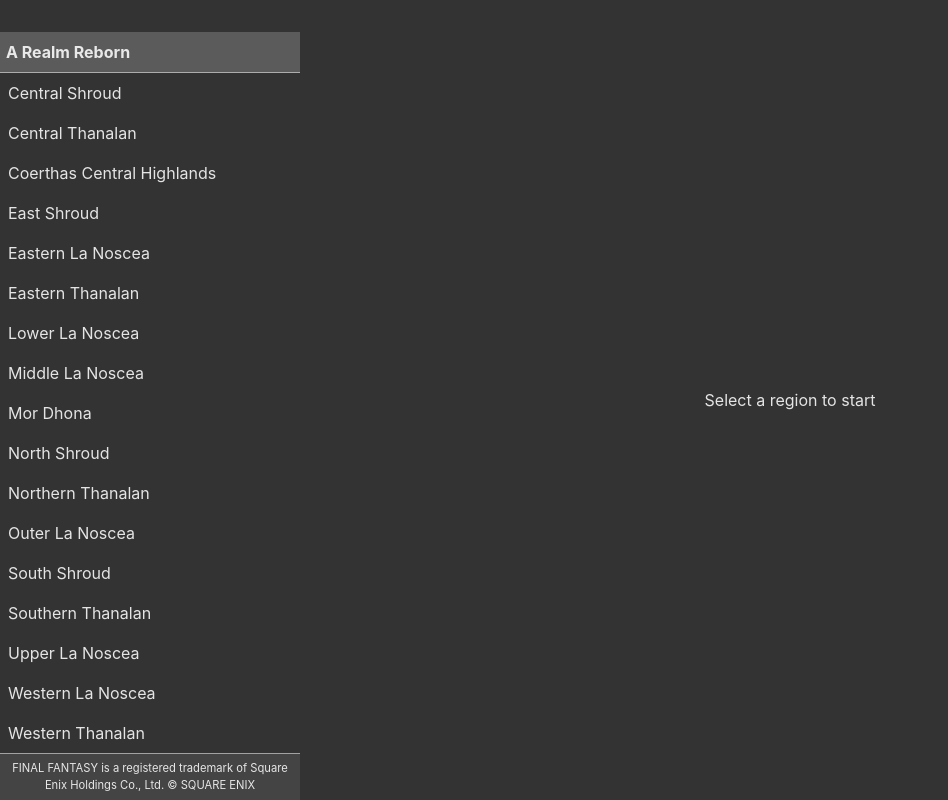
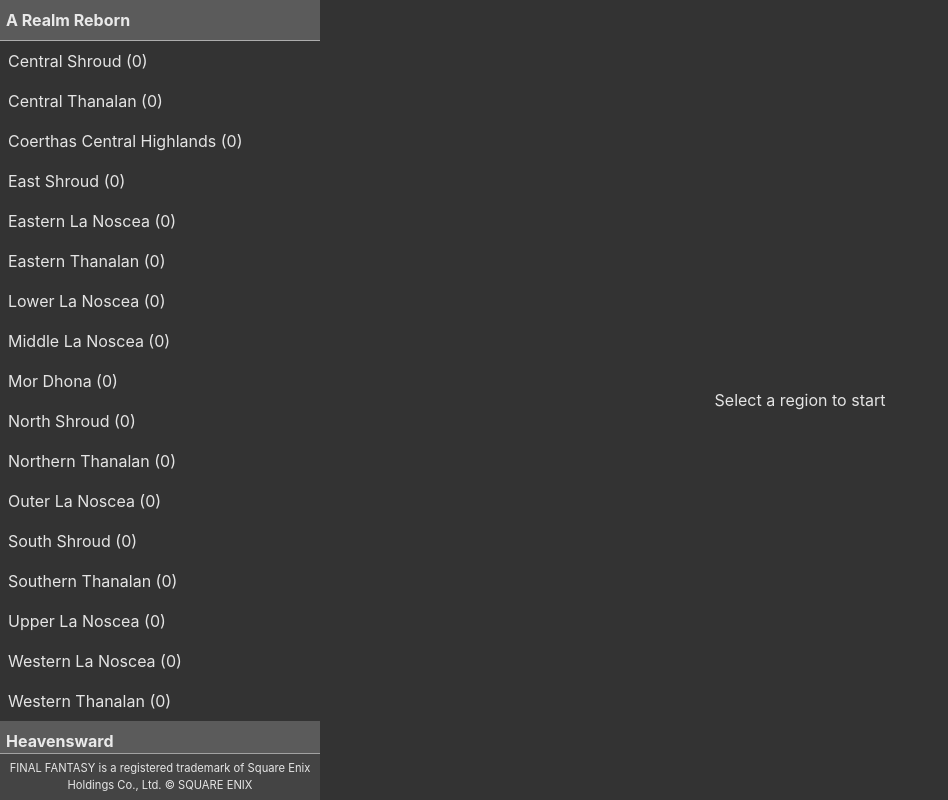
Before and after one commit to LieutenantR2/s-mapping-tracker, a React (Vite) app: page / in a window 1280 px wide. Shown: the whole page, without its empty margins (0-948 px from the left). Built offline with nearby package versions, Linux system fonts and the light colour scheme.

Commit message:
Add status section on kill counts expected.
Also added a clear count button on map.

```diff
--- a/src/App.tsx
+++ b/src/App.tsx
@@ -8,6 +8,7 @@
 import LOCATION_DATA from './data/Map.ts';
 import React from 'react';
 import PATCHES from './data/Patch.ts';
+import ExpectedKills from './constants/ExpectedKills.ts';
 
 const Styles = css({
   flexGrow: 1,
@@ -28,11 +29,96 @@
     display: 'flex',
     flexDirection: 'column',
     flexGrow: 0,
-    width: '300px',
+    width: '320px',
     height: '100%',
 
     '& .status': {
-      backgroundColor: 'red',
+      margin: '0 0 24px',
+      borderBottom: '1px solid rgba(255, 255, 255, 0.4)',
+
+      '& .status-type': {
+        display: 'flex',
+        flexDirection: 'row',
+        fontWeight: 'bold',
+      },
+
+      '& .status-a-rank': {
+        marginTop: '-6px',
+        padding: '0 24px 6px',
+
+        '& .status-a-rank-button': {
+          display: 'inline-block',
+          width: '8px',
+          height: '8px',
+          backgroundColor: 'black',
+          border: '2px solid white',
+          borderRadius: '50%',
+          cursor: 'pointer',
+          marginLeft: '12px',
+
+          '&.active': {
+            backgroundColor: 'white',
+          },
+
+          '&.disabled': {
+            display: 'none',
+          },
+        },
+      },
+
+      '& .status-type-name': {
+        padding: '8px',
+        flexGrow: 1,
+        flexShrink: 1,
+        flexBasis: '180px',
+        overflow: 'hidden',
+        textOverflow: 'ellipsis',
+        whiteSpace: 'nowrap',
+      },
+
+      '& .status-type-count': {
+        padding: '8px',
+        flexGrow: 1,
+        flexShrink: 0,
+        flexBasis: '30px',
+        textAlign: 'center',
+        fontSize: '1.1rem',
+      },
+
+      '& .status-type-expected': {
+        fontWeight: 'normal',
+        padding: '8px',
+        flexGrow: 1,
+        flexShrink: 0,
+        flexBasis: '30px',
+        textAlign: 'center',
+        fontSize: '1.1rem',
+        fontStyle: 'italic',
+      },
+
+      '& .status-type-0': {
+        backgroundColor: 'rgba(9, 81, 210, 1)',
+
+        '& .status-type-count': {
+          backgroundColor: 'rgba(0, 182, 0, 1)',
+        },
+      },
+
+      '& .status-type-1': {
+        backgroundColor: 'rgba(140, 81, 210, 1)',
+
+        '& .status-type-count': {
+          backgroundColor: 'rgba(65, 134, 92, 1)',
+        },
+      },
+
+      '& .status-type-2': {
+        backgroundColor: 'rgba(30, 176, 212, 1)',
+
+        '& .status-type-count': {
+          backgroundColor: 'rgba(0, 101, 0, 1)',
+        },
+      },
     },
 
     '& .locations-list': {
@@ -40,7 +126,6 @@
       flexDirection: 'column',
       flexGrow: 1,
       overflowY: 'scroll',
-      padding: '32px 0',
 
       '& .patch-heading': {
         padding: '8px 6px',
@@ -75,6 +160,20 @@
     justifyContent: 'center',
     alignItems: 'center',
 
+    '& .clear-button': {
+      fontSize: '1rem',
+      cursor: 'pointer',
+      position: 'absolute',
+      top: 0,
+      right: 0,
+      padding: '4px 8px',
+      backgroundColor: 'rgba(255, 19, 14, 0.8)',
+
+      '&:hover': {
+        backgroundColor: 'rgba(200, 19, 14, 0.8)',
+      },
+    },
+
     '& .spawn-point': {
       color: 'rgb(222, 226, 230)',
       fontWeight: 'bold',
@@ -94,7 +193,7 @@
         backgroundColor: 'rgba(9, 81, 210, 0.9)',
 
         '&.has-data': {
-          backgroundColor: 'rgba(0,182,0,0.9)',
+          backgroundColor: 'rgba(0, 182, 0, 0.9)',
         },
       },
 
@@ -102,15 +201,15 @@
         backgroundColor: 'rgba(140, 81, 210, 0.9)',
 
         '&.has-data': {
-          backgroundColor: 'rgba(0,101,0,0.9)',
+          backgroundColor: 'rgba(65,134,92,0.9)',
         },
       },
 
       '&.type-2': {
-        backgroundColor: 'rgba(30,176,212,0.9)',
+        backgroundColor: 'rgba(30, 176, 212, 0.9)',
 
         '&.has-data': {
-          backgroundColor: 'rgba(78,169,112,0.9)',
+          backgroundColor: 'rgba(0, 101, 0, 0.9)',
         },
       },
 
@@ -121,7 +220,28 @@
   },
 });
 
-function App() {
+function getLocationBRankCounts(
+  location: RegionData,
+  counter: Record<string, Record<string, number>>
+): Record<string, number> {
+  return Object.keys(location.spawns).reduce(
+    (result, bRank) => {
+      result[bRank] = Object.values(counter[bRank] ?? {}).reduce((a, b) => a + b, 0);
+      return result;
+    },
+    {} as Record<string, number>
+  );
+}
+
+function getLocationTotalCount(
+  location: RegionData,
+  counter: Record<string, Record<string, number>>
+): number {
+  const bRankCounts = getLocationBRankCounts(location, counter);
+  return Object.values(bRankCounts).reduce((a, b) => a + b, 0);
+}
+
+const App = () => {
   const mapRef = useRef<HTMLDivElement>(null);
   const { width = 0, height = 0 } = useResizeObserver({
     ref: mapRef,
@@ -131,11 +251,23 @@
   const [yOffset, setYOffset] = useState(0);
   const [ratio, setRatio] = useState(1);
 
+  const [locationACounts, setLocationACounts] = useState<Record<string, number>>({});
+  const [locationBCounts, setLocationBCounts] = useState<Record<string, number> | undefined>(
+    undefined
+  );
   const [counter, setCounter] = useState<Record<string, Record<string, Record<string, number>>>>(
     {}
   );
   const [selectedRegion, setSelectedRegion] = useState<RegionData | undefined>();
   const [points, setPoints] = useState<Record<string, [number, number][]>>({});
+
+  useEffect(() => {
+    if (selectedRegion) {
+      setLocationBCounts(getLocationBRankCounts(selectedRegion, counter[selectedRegion.id] ?? {}));
+    } else {
+      setLocationBCounts(undefined);
+    }
+  }, [selectedRegion, counter]);
 
   useEffect(() => {
     if (selectedRegion) {
@@ -195,10 +327,80 @@
     [counter, selectedRegion]
   );
 
+  const clearCount = useCallback(() => {
+    if (selectedRegion) {
+      setCounter({
+        ...counter,
+        [selectedRegion.id]: {},
+      });
+    }
+  }, [selectedRegion, counter]);
+
+  const handleACount = useCallback(
+    (bRankName: string, pos: number) => {
+      const prevCount = locationACounts[bRankName] ?? 0;
+      let nextCount = prevCount;
+      if (prevCount >= 2 || prevCount == 0) {
+        nextCount = 1;
+      } else {
+        nextCount = pos == 2 ? 2 : 0;
+      }
+      setLocationACounts({
+        ...locationACounts,
+        [bRankName]: nextCount,
+      });
+    },
+    [locationACounts]
+  );
+
   return (
     <div css={Styles}>
       <div className="sidebar">
-        <div className="status"></div>
+        {selectedRegion && locationBCounts && (
+          <div className="status">
+            {Object.keys(locationBCounts).map((bRank, i) => (
+              <React.Fragment key={bRank}>
+                <div className={`status-type status-type-${i}`}>
+                  <span className="status-type-name">{bRank}</span>{' '}
+                  <span className="status-type-expected">
+                    {bRank !== 'A Ranks' &&
+                      ExpectedKills[
+                        (selectedRegion.spawns[bRank]?.length ?? 0) -
+                          (selectedRegion.patch > 2 ? (locationACounts[bRank] ?? 0) : 1)
+                      ]}
+                  </span>
+                  <span className="status-type-count">{locationBCounts[bRank]}</span>
+                </div>
+                {selectedRegion.patch > 2 && bRank !== 'A Ranks' && (
+                  <div className={`status-a-rank status-type-${i}`}>
+                    A Ranks:
+                    <span
+                      className={clsx({
+                        'status-a-rank-button': true,
+                        active: (locationACounts[bRank] ?? 0) >= 1,
+                        disabled:
+                          (locationACounts[bRank] ?? 0) < 1 &&
+                          Object.values(locationACounts).reduce((a, b) => a + b, 0) >= 2,
+                      })}
+                      onClick={() => handleACount(bRank, 1)}
+                    />
+                    <span
+                      className={clsx({
+                        'status-a-rank-button': true,
+                        active: (locationACounts[bRank] ?? 0) >= 2,
+                        disabled:
+                          (locationACounts[bRank] ?? 0) < 1 ||
+                          ((locationACounts[bRank] ?? 0) < 2 &&
+                            Object.values(locationACounts).reduce((a, b) => a + b, 0) >= 2),
+                      })}
+                      onClick={() => handleACount(bRank, 2)}
+                    />
+                  </div>
+                )}
+              </React.Fragment>
+            ))}
+          </div>
+        )}
         <div className="locations-list">
           {PATCHES.map((patch) => {
             return (
@@ -213,7 +415,7 @@
                     key={i}
                     onClick={() => setSelectedRegion(location)}
                   >
-                    {location.name}
+                    {location.name} ({getLocationTotalCount(location, counter[location.id] ?? {})})
                   </div>
                 ))}
               </React.Fragment>
@@ -230,7 +432,8 @@
         className={clsx({ map: true, [`${selectedRegion?.id ?? 'not-selected'}`]: true })}
       >
         {selectedRegion ? (
-          Object.keys(points).map((name: string, type) => {
+          <>
+            {Object.keys(points).map((name: string, type) => {
               return points[name].map(([x, y], i) => (
                 <React.Fragment key={i}>
                   <span
@@ -250,13 +453,17 @@
                   </span>
                 </React.Fragment>
               ));
-          })
+            })}
+            <div className="clear-button" onClick={clearCount}>
+              Clear
+            </div>
+          </>
         ) : (
           <div className="no-map-text">Select a region to start</div>
         )}
       </div>
     </div>
   );
-}
+};
 
 export default App;
```
Lines whose indentation alone changed are shown as unchanged.
